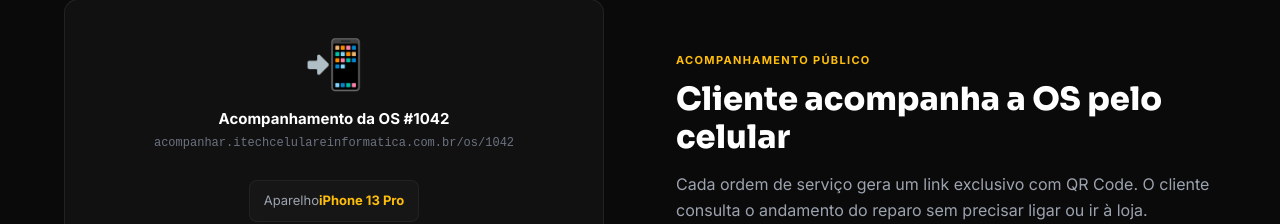
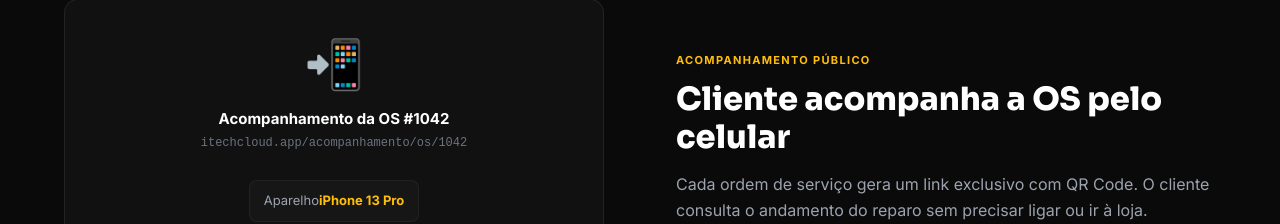
Before and after one commit to emersonlemosbr-prog/itecherp, a React (Vite) app in the folder frontend/: page / in a window 1280 px wide. Shown: the part 3339-3563 px from the top of the page. Built offline with nearby package versions, Linux system fonts and the light colour scheme.

Commit message:
fix(landing): atualiza url de acompanhamento para itechcloud.app

```diff
--- a/frontend/src/pages/LandingPage.jsx
+++ b/frontend/src/pages/LandingPage.jsx
@@ -97,7 +97,7 @@ function LandingNav({ onSectionClick }) {
           </a>
 
           <ul className="lp-nav-links">
-            {[['modulos','Módulos'],['funcionalidades','Funcionalidades'],['como-funciona','Como Funciona'],['seguranca','Segurança'],['faq','FAQ']].map(([id, label]) => (
+            {[['modulos', 'Módulos'], ['funcionalidades', 'Funcionalidades'], ['como-funciona', 'Como Funciona'], ['seguranca', 'Segurança'], ['faq', 'FAQ']].map(([id, label]) => (
               <li key={id}>
                 <a href={`#${id}`} onClick={(e) => { e.preventDefault(); handleLink(id) }}>{label}</a>
               </li>
@@ -127,7 +127,7 @@ function LandingNav({ onSectionClick }) {
       </nav>
 
       <div className={`lp-mobile-menu${mobileOpen ? ' open' : ''}`}>
-        {[['modulos','Módulos'],['funcionalidades','Funcionalidades'],['como-funciona','Como Funciona'],['seguranca','Segurança'],['faq','FAQ']].map(([id, label]) => (
+        {[['modulos', 'Módulos'], ['funcionalidades', 'Funcionalidades'], ['como-funciona', 'Como Funciona'], ['seguranca', 'Segurança'], ['faq', 'FAQ']].map(([id, label]) => (
           <a key={id} href={`#${id}`} onClick={(e) => { e.preventDefault(); handleLink(id) }}>{label}</a>
         ))}
         <Link to={destination} onClick={() => setMobileOpen(false)}>
@@ -393,7 +393,7 @@ function LandingFeatures() {
             <div style={{ fontSize: 48, marginBottom: 8 }}>📲</div>
             <div style={{ fontSize: 15, fontWeight: 700, color: '#fff', marginBottom: 4 }}>Acompanhamento da OS #1042</div>
             <div style={{ fontSize: 12, color: '#6b7280', fontFamily: 'monospace' }}>
-              acompanhar.itechcelulareinformatica.com.br/os/1042
+              itechcloud.app/acompanhamento/os/1042
             </div>
           </div>
           <div className="lp-fv-status-row">
```
